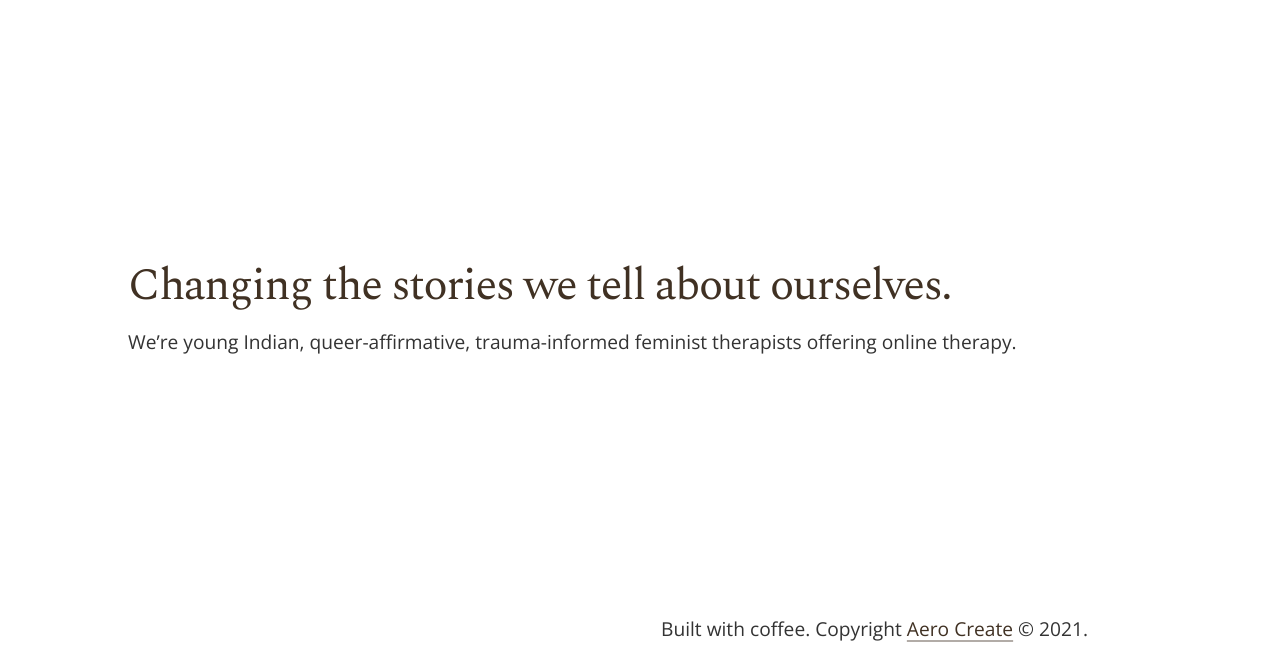
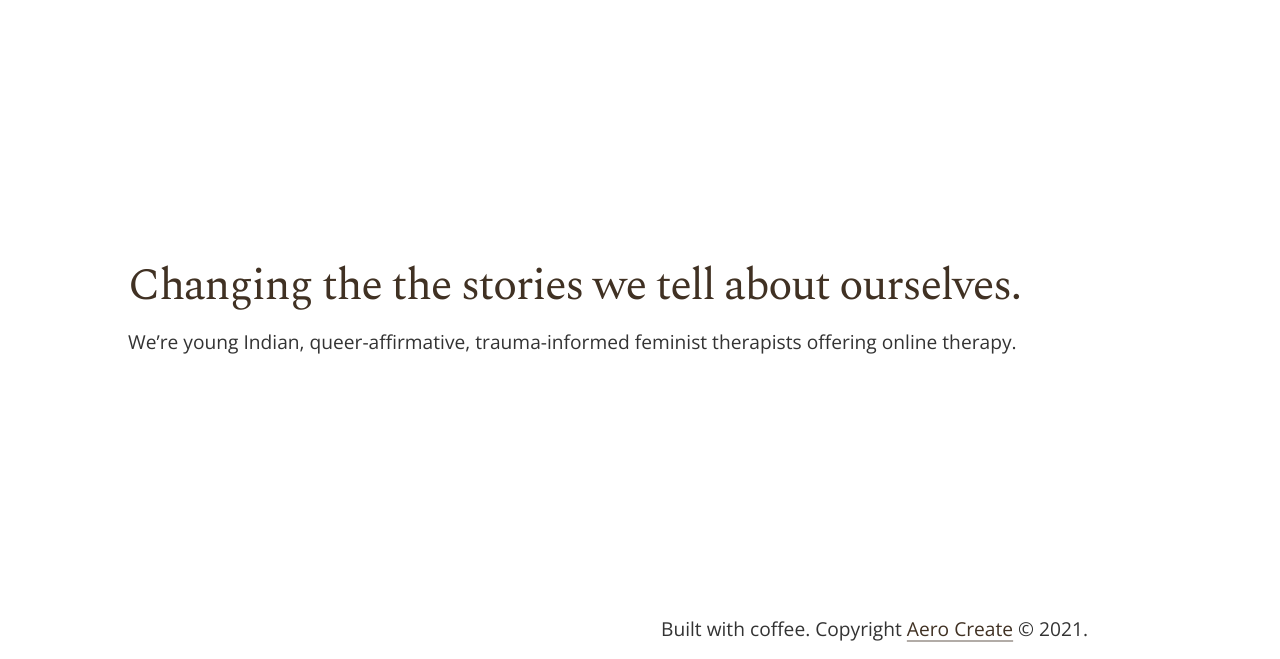
Before and after one commit to The-Restory-Project/website, a Gatsby site: page / in a window 1280 px wide. Shown: the part 141-800 px from the top of the page. Built offline with nearby package versions, Linux system fonts and the light colour scheme; Gatsby itself is replaced by a stand-in of ours; a web font is replaced by a local one.

```diff
--- a/src/pages/index.js
+++ b/src/pages/index.js
@@ -5,7 +5,7 @@ const Home = () => (
   <Layout>
     <div className="row">
       <div className="col-md">
-        <h1>Changing the stories we tell about ourselves.</h1>
+        <h1>Changing the the stories we tell about ourselves.</h1>
         <p>
           We’re young Indian, queer-affirmative, trauma-informed feminist
           therapists offering online therapy.
```
